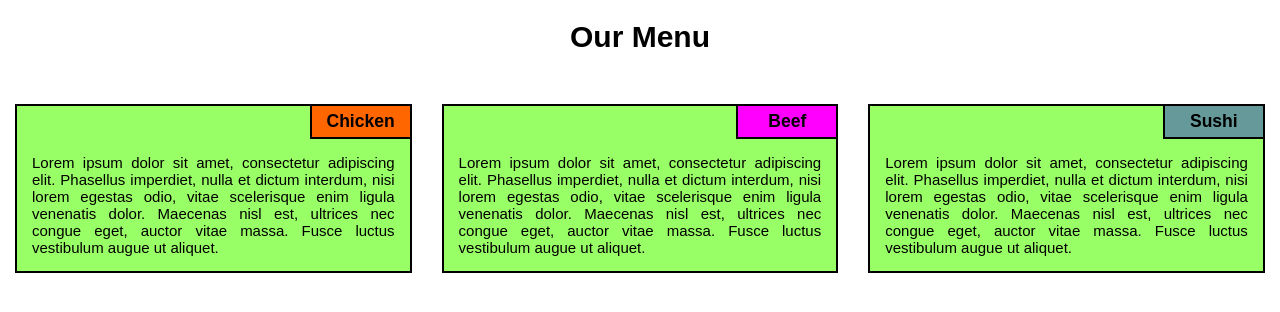
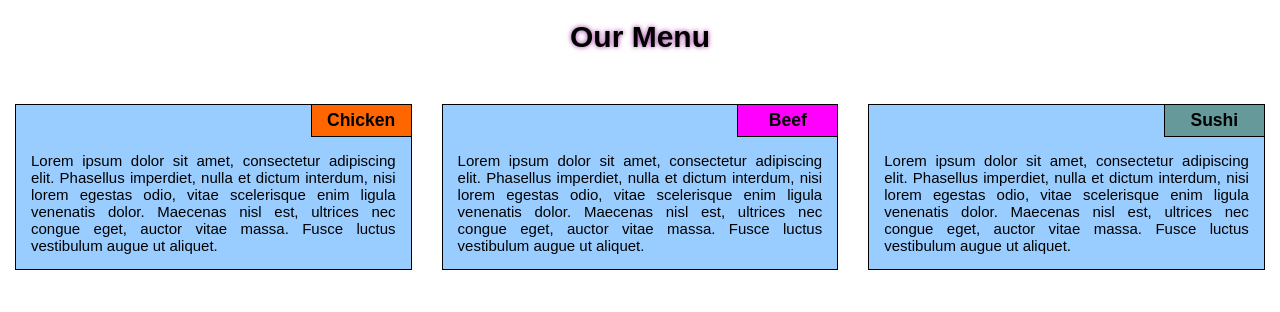
Before and after one commit to brothereye/coursera-assignments, a plain HTML site: page work/module2-assignments/index.html in a window 1280 px wide. Drawn offline with Linux system fonts and the light colour scheme.

Commit message:
Update with blur h1

```diff
--- a/work/module2-assignments/theme.css
+++ b/work/module2-assignments/theme.css
@@ -14,6 +14,7 @@ h1
 {
 	font-weight: bold;
 	text-align: center;
+	text-shadow: 0 0 5px #993399;
 }
 
 #menu
@@ -23,8 +24,8 @@ h1
 
 .section
 {
-	border: 2px black solid;
-	background-color: #99ff66;
+	border: 1px black solid;
+	background-color: #99ccff;
 	/*position: relative;*/
 	/*min-height: 200px;*/
 	/*box-sizing: border-box;*/
@@ -54,8 +55,8 @@ h1
 	padding: 5px;
 	width: 100px;
 	text-align: center;
-	border-left: 2px solid black;
-	border-bottom: 2px solid black;
+	border-left: 1px solid black;
+	border-bottom: 1px solid black;
 	margin-top: 0px;
 	margin-bottom: 0px;
 	/*position: absolute;
@@ -81,6 +82,7 @@ h1
 #chicken:hover
 {
 	background-color: #ff9933;
+	cursor: pointer;
 }
 
 #beef
@@ -91,6 +93,7 @@ h1
 #beef:hover
 {
 	background-color: #ff66ff;
+	cursor: pointer;
 }
 
 #sushi
@@ -101,6 +104,7 @@ h1
 #sushi:hover
 {
 	background-color: #339966;
+	cursor: pointer;
 }
 
 
```
